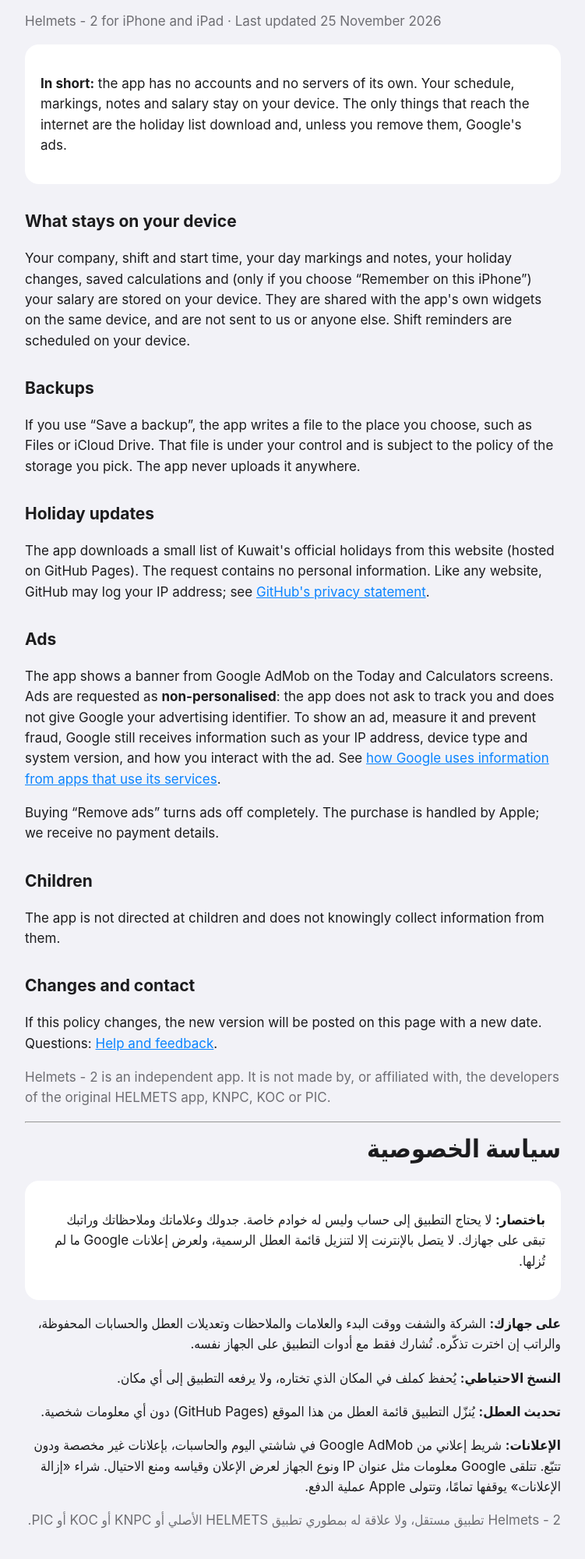
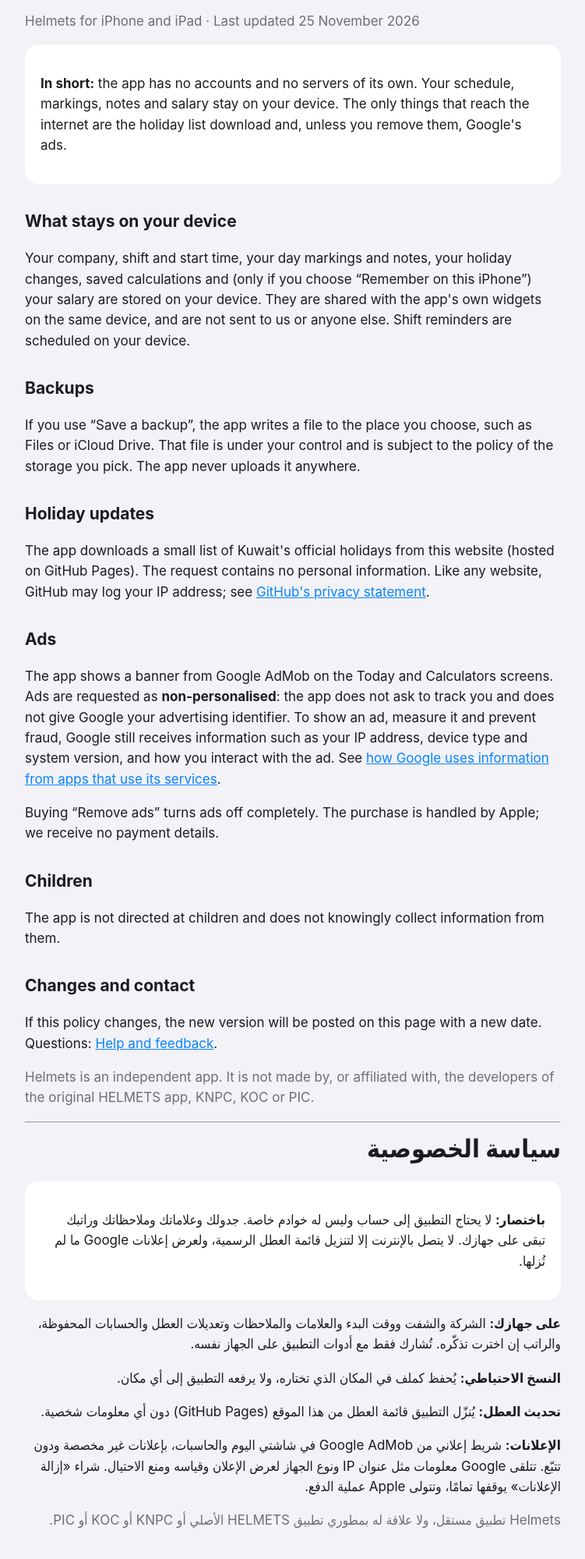
Before and after one commit to jitaroo/helmets2, a plain HTML site: page privacy.html in a window 1280 px wide. Shown: the part 93-2092 px from the top of the page at 78% size, without its empty margins (264-1015 px from the left). Drawn offline with Linux system fonts and the light colour scheme.

Commit message:
Rename to Helmets
Co-Authored-By: Claude Opus 5.5 <noreply@anthropic.com>

```diff
--- a/privacy.html
+++ b/privacy.html
@@ -1,9 +1,9 @@
 <!doctype html>
 <html lang="en"><head><meta charset="utf-8"><meta name="viewport" content="width=device-width, initial-scale=1">
-<title>Privacy Policy · Helmets - 2</title><link rel="stylesheet" href="style.css"></head>
+<title>Privacy Policy · Helmets</title><link rel="stylesheet" href="style.css"></head>
 <body><main>
 <h1>Privacy Policy</h1>
-<p class="muted">Helmets - 2 for iPhone and iPad · Last updated 25 November 2026</p>
+<p class="muted">Helmets for iPhone and iPad · Last updated 25 November 2026</p>
 
 <div class="card">
 <p><strong>In short:</strong> the app has no accounts and no servers of its own. Your schedule, markings, notes and salary stay on your device. The only things that reach the internet are the holiday list download and, unless you remove them, Google's ads.</p>
@@ -28,7 +28,7 @@
 <h2>Changes and contact</h2>
 <p>If this policy changes, the new version will be posted on this page with a new date. Questions: <a href="support.html">Help and feedback</a>.</p>
 
-<p class="muted">Helmets - 2 is an independent app. It is not made by, or affiliated with, the developers of the original HELMETS app, KNPC, KOC or PIC.</p>
+<p class="muted">Helmets is an independent app. It is not made by, or affiliated with, the developers of the original HELMETS app, KNPC, KOC or PIC.</p>
 
 <hr>
 <div dir="rtl" lang="ar">
@@ -38,6 +38,6 @@
 <p><strong>النسخ الاحتياطي:</strong> يُحفظ كملف في المكان الذي تختاره، ولا يرفعه التطبيق إلى أي مكان.</p>
 <p><strong>تحديث العطل:</strong> يُنزّل التطبيق قائمة العطل من هذا الموقع (GitHub Pages) دون أي معلومات شخصية.</p>
 <p><strong>الإعلانات:</strong> شريط إعلاني من Google AdMob في شاشتي اليوم والحاسبات، بإعلانات غير مخصصة ودون تتبّع. تتلقى Google معلومات مثل عنوان IP ونوع الجهاز لعرض الإعلان وقياسه ومنع الاحتيال. شراء «إزالة الإعلانات» يوقفها تمامًا، وتتولى Apple عملية الدفع.</p>
-<p class="muted">Helmets - 2 تطبيق مستقل، ولا علاقة له بمطوري تطبيق HELMETS الأصلي أو KNPC أو KOC أو PIC.</p>
+<p class="muted">Helmets تطبيق مستقل، ولا علاقة له بمطوري تطبيق HELMETS الأصلي أو KNPC أو KOC أو PIC.</p>
 </div>
 </main></body></html>
```
Also changed, not shown: index.html (+2 -2 lines), support.html (+3 -3 lines).
